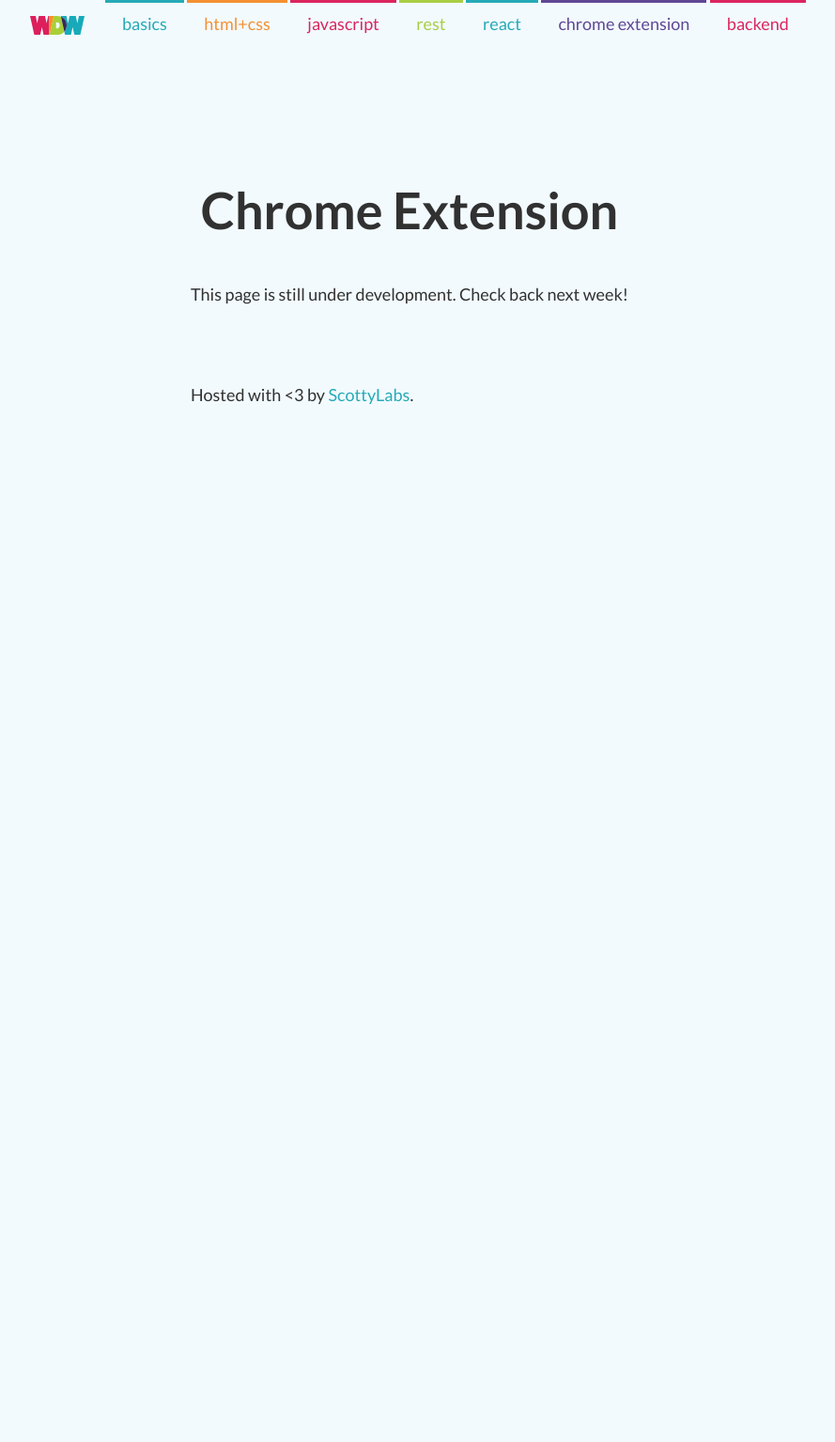
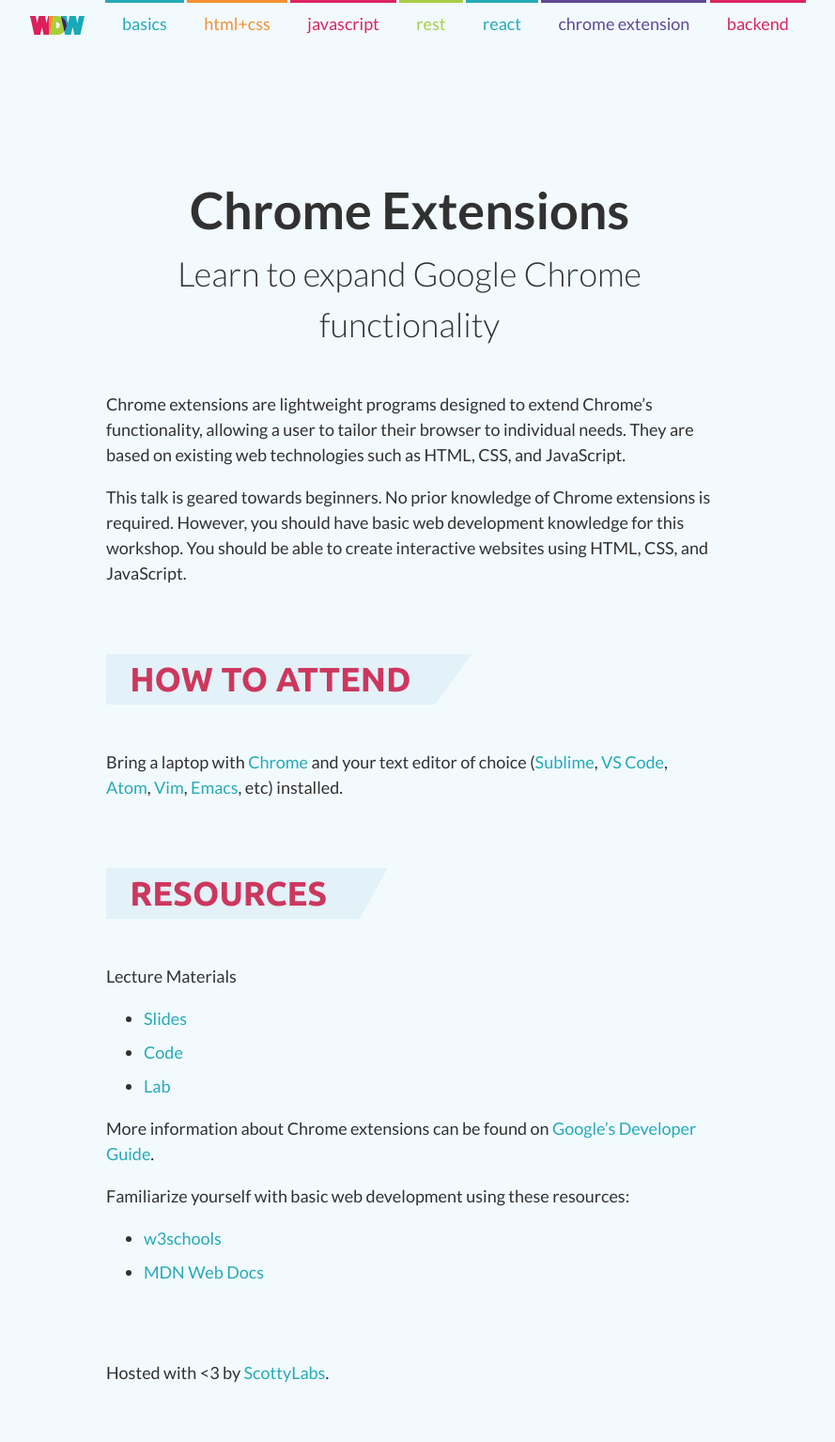
Before and after one commit to ScottyLabs/wdw, a Jekyll site: the page built from chrome extension/index.md, in a window 1280 px wide. Shown: the whole page at 94% size, without its empty margins (204-1093 px from the left). Built offline with Jekyll 4.4.1, drawn with Linux system fonts in a browser that asks for light colours; nearby versions of some CDN libraries; before the commit the page ends 900 px from its top, so only the background shows below that.

Commit message:
Update index.md

```diff
--- a/chrome extension/index.md
+++ b/chrome extension/index.md
@@ -3,7 +3,25 @@ layout: guide
 title: Chrome Extension
 subject: chrome_extension
 ---
+# Chrome Extensions
+###### Learn to expand Google Chrome functionality
 
-# Chrome Extension
+Chrome extensions are lightweight programs designed to extend Chrome's functionality, allowing a user to tailor their browser to individual needs. They are based on existing web technologies such as HTML, CSS, and JavaScript.
 
-This page is still under development. Check back next week!
+This talk is geared towards beginners. No prior knowledge of Chrome extensions is required. However, you should have basic web development knowledge for this workshop. You should be able to create interactive websites using HTML, CSS, and JavaScript.
+
+## How to Attend
+
+Bring a laptop with [Chrome](https://www.google.com/chrome/) and your text editor of choice ([Sublime](https://www.sublimetext.com/download), [VS Code](https://code.visualstudio.com/download), [Atom](https://atom.io/), [Vim](https://www.vim.org/download.php), [Emacs](https://www.gnu.oTrg/software/emacs/download.html), etc) installed.
+
+## Resources
+Lecture Materials
+- [Slides](https://github.com/akshathjain/Chrome-Extension-WDW)
+- [Code](https://github.com/akshathjain/Chrome-Extension-WDW)
+- [Lab](https://github.com/akshathjain/Chrome-Extension-WDW)
+
+More information about Chrome extensions can be found on [Google's Developer Guide](https://developer.chrome.com/extensions/getstarted).
+
+Familiarize yourself with basic web development using these resources:
+- [w3schools](https://www.w3schools.com/)
+- [MDN Web Docs](https://developer.mozilla.org/en-US/docs/Learn)
```
